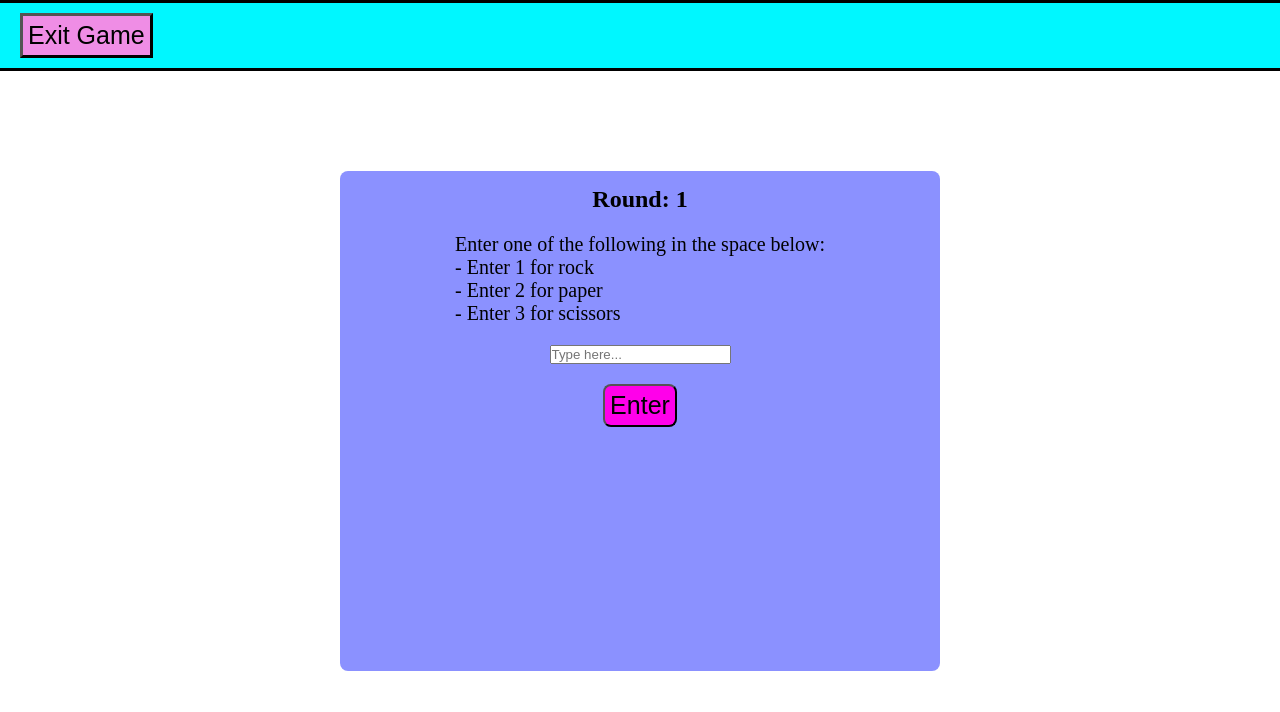
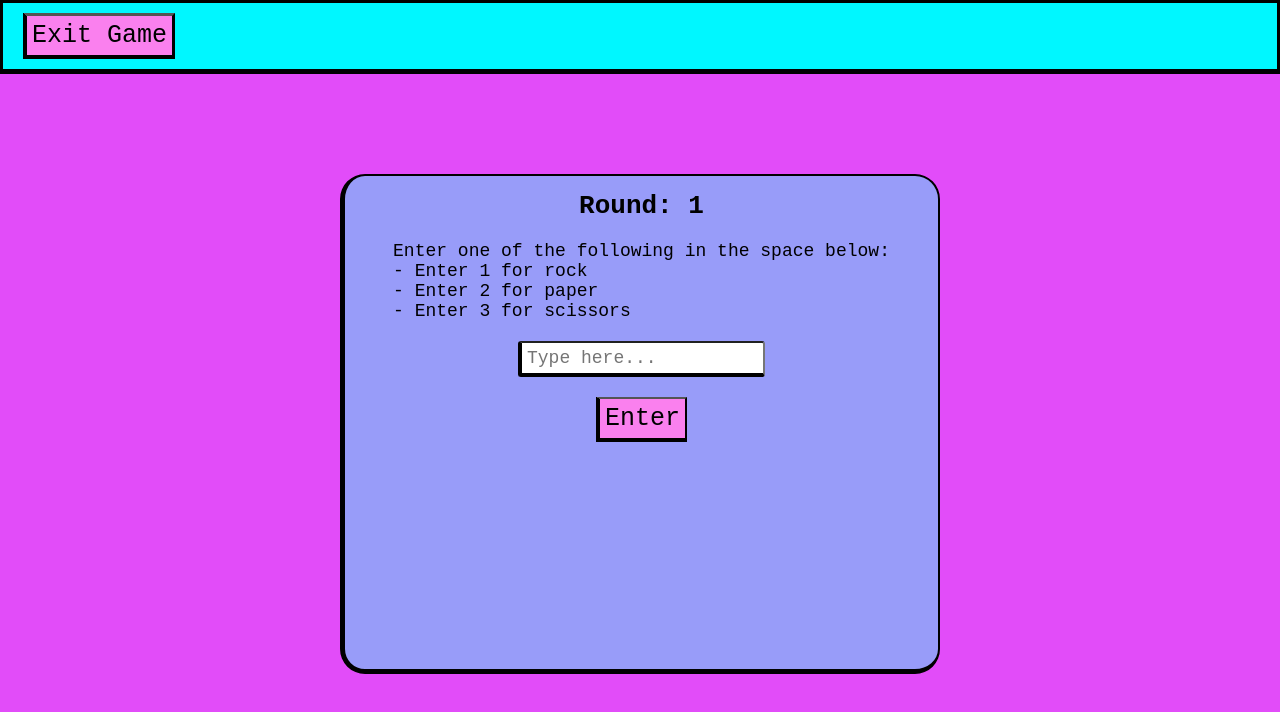
Before and after one commit to MichelleW1234/webApp, a React (Vite) app: page /game in a window 1280 px wide. Shown: the top 712 px of the page. Built offline with nearby package versions, Linux system fonts and the light colour scheme.

Commit message:
changed game aesthetic

```diff
--- /dev/null
+++ b/src/App.css
@@ -0,0 +1,14 @@
+body {
+
+    background: rgb(226, 76, 249); /* Sets a solid background color */
+
+}
+
+*{
+
+    font-family: monospace;
+    margin: 0;
+    padding: 0;
+    box-sizing: border-box;
+
+}
--- a/src/App.jsx
+++ b/src/App.jsx
@@ -5,6 +5,7 @@ import Instructionsscreen from "./components/Instructionsscreen.jsx";
 import Summaryscreen from "./components/Gamesummary.jsx";
 import NoPage from "./components/NoPage.jsx";
 import { BrowserRouter, Routes, Route } from 'react-router-dom';
+import "./App.css";
 
 function App() {
 
--- a/src/components/Gamescreen.css
+++ b/src/components/Gamescreen.css
@@ -10,7 +10,7 @@
 .gameOver{
 
     margin-top: 200px;
-    gap: 10px;
+    gap: 30px;
     display: flex;
     flex-direction: column;
     align-items: center;
@@ -20,18 +20,17 @@
 .gameResultsButton{
 
     font-size: 25px;
-    padding: 5px;
-    border-radius: 8px;
-    background-color: pink;
+    padding: 10px;
+    border-radius: 0px;
+    border-left: 4px solid black;
+    border-bottom: 4px solid black;
+    background-color: rgb(0, 170, 255);
 
 }
 
 .gameResultsButton:hover{
 
-    font-size: 25px;
-    padding: 5px;
-    border-radius: 8px;
-    background-color: rgb(255, 0, 43);
+    background-color: rgb(0, 21, 255);
     color: white;
 
 }
--- a/src/components/Gamescreen.jsx
+++ b/src/components/Gamescreen.jsx
@@ -48,7 +48,7 @@ function Gamescreen (){
 
                 <div className="gameOver">
 
-                    <h2> Game Over! </h2>
+                    <h1> Game Over! </h1>
 
                     <a href={`/summary?computerWins=${computerWins}&userWins=${userWins}`}>
                         <button className="gameResultsButton"> View Game Summary </button>
--- a/src/components/GamescreenElements/Navbar.css
+++ b/src/components/GamescreenElements/Navbar.css
@@ -1,16 +1,11 @@
-* {
-    margin: 0;
-    padding: 0;
-    box-sizing: border-box;
-
-}
-
 .navbarContainer {
 
     background-color: rgb(0, 247, 255);
     padding: 10px 20px;
-    border-bottom: 3px solid black;
+    border-bottom: 5px solid black;
     border-top: 3px solid black;
+    border-left: 3px solid black;
+    border-right: 3px solid black;
 
 }
 
@@ -27,12 +22,15 @@
 
     font-size: 25px;
     border-width: 3px;
-    background-color: rgb(239, 141, 229);
+    background-color: rgb(250, 128, 238);
     padding: 5px;
+    border-left: 4px solid black;
+    border-bottom: 4px solid black;
 
 }
 
 .navBarButton:hover {
-    background-color: #1100ff;
+
+    background-color: #4d1fd4;
     color: white;
 }
--- a/src/components/GamescreenElements/Resultsscreen.css
+++ b/src/components/GamescreenElements/Resultsscreen.css
@@ -12,9 +12,9 @@
     padding: 20px;
     gap: 50px;
 
-
     background-color: rgba(0, 47, 255, 0.5); /* Semi-transparent background */
     color: rgb(0, 0, 0);
+
 }
 
 .result {
@@ -22,10 +22,13 @@
     display:flex;
     flex-direction: column;
     align-items: center;
-    background-color: rgb(0, 255, 242);
-    padding: 20px;
-    border-radius: 20px;
+    background-color: rgb(242, 0, 255);
+    color: rgb(0, 0, 0);
+    padding: 30px;
+    border-radius: 10px;
     gap: 20px;
+    border-bottom: 5px solid black;
+    border-left: 5px solid black;
 
 }
 
@@ -33,16 +36,16 @@
 
     font-size: 25px;
     padding: 5px;
-    background-color: rgb(205, 123, 198);
-    border-radius: 8px;
+    background-color: rgb(0, 170, 255);
+    border-radius: 0px;
+    border-left: 4px solid black;
+    border-bottom: 4px solid black;
 
 }
 
 .floatingButton:hover {
 
-    font-size: 25px;
-    padding: 5px;
-    background-color: rgb(255, 0, 234);
-    border-radius: 8px;
+    background-color: rgb(0, 0, 255);
+    color: white;
 
 }
--- a/src/components/GamescreenElements/Roundbox.css
+++ b/src/components/GamescreenElements/Roundbox.css
@@ -5,19 +5,33 @@
     flex-direction: column;
     align-items: center;
     padding: 15px;
-    background-color: rgb(139, 145, 255);
+    background-color: rgb(152, 156, 249);
     border-radius: 8px;
     width: 600px;
     height: 500px;
-    border-radius: 8px;
+    border-radius: 25px;
+    gap: 20px;
 
-    gap: 20px;
+    border-left: 5px solid black;
+    border-bottom: 5px solid black;
+    border-top: 2px solid black;
+    border-right: 2px solid black;
 
 }
 
 .directions {
 
-    font-size: 20px;
+    font-size: 18px;
+
+}
+
+.textbox {
+
+    font-size: 18px;
+    border-radius: 3px;
+    padding: 5px;
+    border-left: 4px solid black;
+    border-bottom: 4px solid black;
 
 }
 
@@ -25,17 +39,17 @@
 
     font-size: 25px;
     padding: 5px;
-    background-color: rgb(255, 0, 234);
+    background-color: rgb(250, 128, 238);
     border-radius: 8px;
+    border-left: 4px solid black;
+    border-bottom: 4px solid black;
+    border-radius: 0px;
 
 }
 
 .enterButton:hover {
 
-    font-size: 25px;
-    padding: 5px;
-    background-color: rgb(0, 64, 255);
-    border-radius: 8px;
+    background-color: #4d1fd4;
     color: white;
 
 }
--- a/src/components/GamescreenElements/Roundbox.jsx
+++ b/src/components/GamescreenElements/Roundbox.jsx
@@ -43,8 +43,9 @@ function Roundbox ({round, showFlag, setShowFlag, computerWins, setComputerWins,
     };
 
     return (
+
         <div className="gameScreenContainer">
-            <h2>Round: {round}</h2>
+            <h1>Round: {round}</h1>
 
             <p className = "directions">
                 Enter one of the following in the space below: <br/>
@@ -54,6 +55,7 @@ function Roundbox ({round, showFlag, setShowFlag, computerWins, setComputerWins,
             </p>
 
             <input
+                className = "textbox"
                 type="text"
                 value={inputValue}
                 onChange={handleChange}
--- a/src/components/Gamesummary.css
+++ b/src/components/Gamesummary.css
@@ -1,5 +1,6 @@
 .GameSummary{
 
+    margin-top: 100px;
     padding: 10px;
     display: flex;
     flex-direction: column;
@@ -10,27 +11,42 @@
 
 .stats{
 
-    background-color: rgb(0, 255, 225);
+    display: flex;
+    flex-direction: column;
+    align-items: center;
+    background-color: rgb(0, 247, 255);
     width: 300px;
     padding: 10px;
+    border-radius: 8px;
+    border-left: 4px solid black;
+    border-bottom: 4px solid black;
+    border-top: 1px solid black;
+    border-right: 1px solid black;
+    gap: 10px;
+    height: 100px;
+
+}
+
+.words {
+
+    font-size: 23px;
 
 }
 
 .restartButton{
 
-    padding: 5px;
+    padding: 10px;
     font-size: 20px;
-    border-radius: 8px;
-    background-color: pink;
+    border-radius: 0px;
+    background-color: rgb(0, 170, 255);
+    border-left: 4px solid black;
+    border-bottom: 4px solid black;
 
 }
 
 .restartButton:hover {
 
-    padding: 5px;
-    font-size: 20px;
-    border-radius: 8px;
-    background-color: rgb(255, 0, 43);
+    background-color: rgb(0, 51, 255);
     color: white;
 
 }
--- a/src/components/Gamesummary.jsx
+++ b/src/components/Gamesummary.jsx
@@ -28,11 +28,11 @@ function Gamesummary (){
         <div className="GameSummary">
             <h1>Game Summary:  </h1>
             <div className = "stats">
-                <h2>Computer Wins: {computerWins} </h2>
-                <h2>User Wins: {userWins} </h2>
+                <p className = "words"> Computer Wins: {computerWins} </p>
+                <p className = "words"> User Wins: {userWins} </p>
             </div>
 
-            <h2>{winner}</h2>
+            <h1 >{winner}</h1>
             <a href="/start">
                 <button className = "restartButton"> Restart </button>
             </a>
--- a/src/components/Instructionsscreen.css
+++ b/src/components/Instructionsscreen.css
@@ -10,16 +10,19 @@
 
 .paragraph{
 
-    font-size: 25px;
+    font-size: 20px;
 
 }
 
 .continueButton {
 
     background-color: rgb(0, 255, 221);
-    padding: 5px;
+    padding: 10px;
     font-size: 25px;
     border-radius: 8px;
+    border-left: 5px solid black;
+    border-bottom: 5px solid black;
+    border-radius: 0px;
 
 }
 
@@ -27,8 +30,5 @@
 
     background-color: rgb(47, 0, 255);
     color: white;
-    padding: 5px;
-    font-size: 25px;
-    border-radius: 8px;
 
 }
--- a/src/components/Startscreen.css
+++ b/src/components/Startscreen.css
@@ -11,23 +11,19 @@
 .startButton {
 
     margin-top: 50px;
-    background-color: rgb(0, 242, 255);
+    background-color:rgb(0, 255, 229);
     font-size: 40px;
     font-weight: bold;
     padding: 15px;
     border-radius: 8px;
-
+    border-left: 5px solid black;
+    border-bottom: 5px solid black;
+    border-radius: 0px;
 }
 
 .startButton:hover {
 
-    background-color: rgb(0, 17, 255);
+    background-color: rgb(13, 0, 255);
     color: white;
 
 }
-
-img{
-
-    max-height: 200px;
-
-}
```
